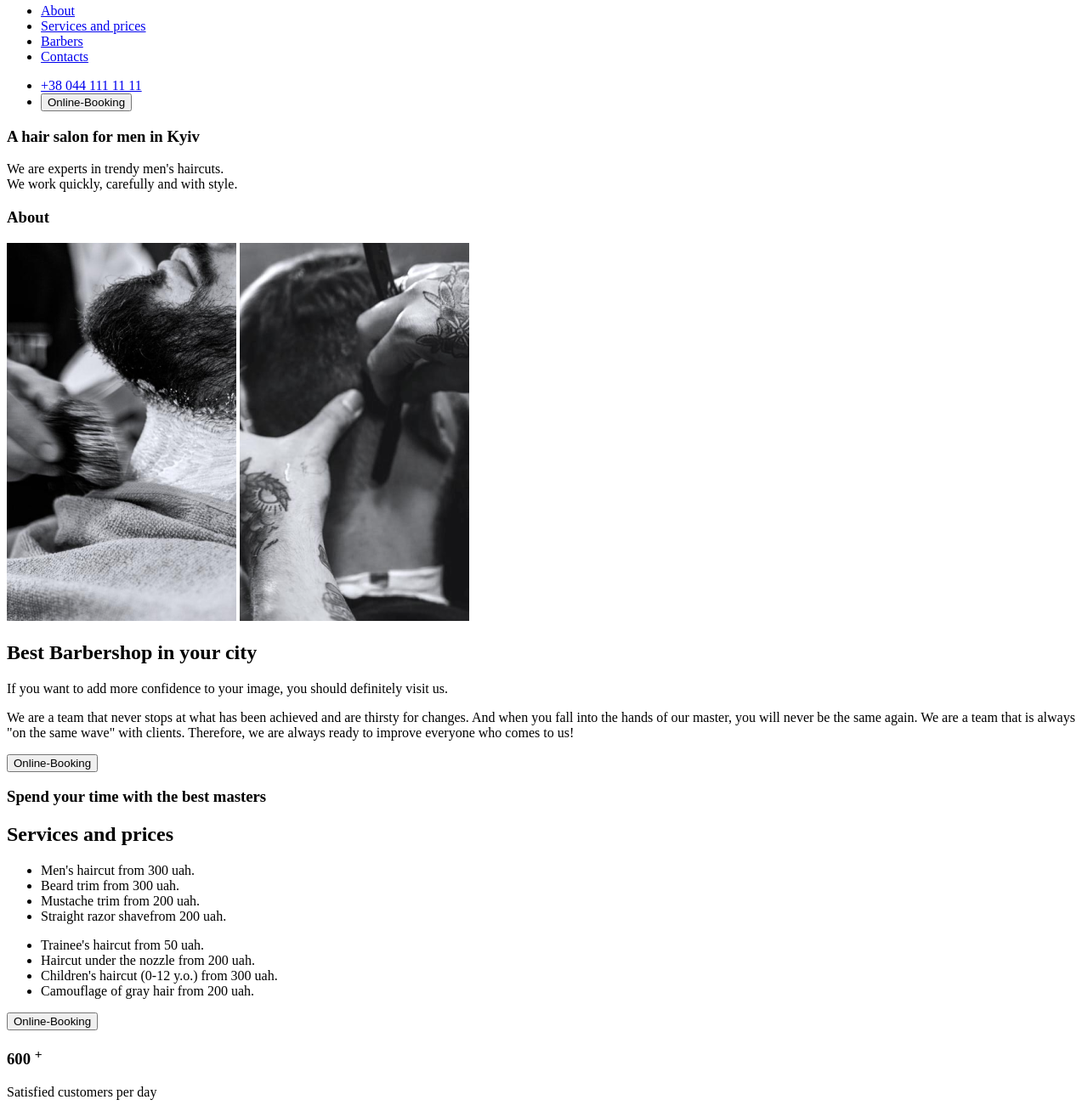
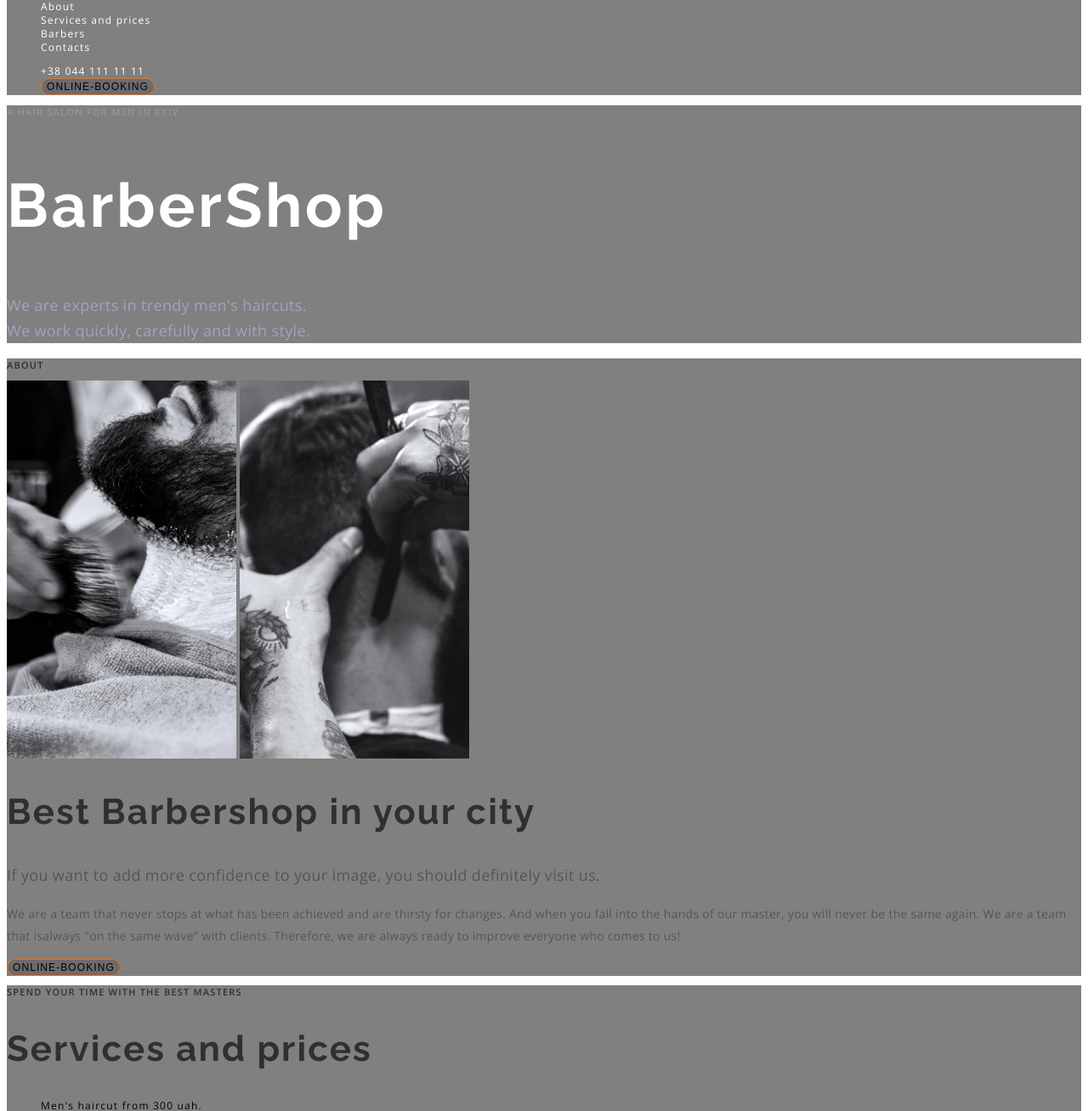
Before and after one commit to CSM9/BarberShop, a plain HTML site: page index.html in a window 1280 px wide. Shown: the part 80-1388 px from the top of the page at 85% size. Drawn offline with nearby package versions, Linux system fonts and the light colour scheme.

Commit message:
css-lesson-03

```diff
--- /dev/null
+++ b/css/style.css
@@ -0,0 +1,160 @@
+:root {
+    --backround-section: gray;
+}
+
+html {
+    font-family: "Open Sans";
+    font-style: normal;
+    font-weight: 400;
+    font-size: 12px;
+    line-height: 16px;
+    letter-spacing: 0.1em;
+}
+
+.unstyled-list {
+    list-style: none;
+}
+
+.navigation-list li a {
+    color: #ffffff;
+    text-decoration: none;
+}
+
+.link {
+    font-size: 12px;
+    line-height: 16px;
+    letter-spacing: 0.1em;
+    color: #ffffff;
+    text-decoration: none;
+}
+
+.header-navigation,
+.page-section,
+.hero-section {
+    background-color: var(--backround-section);
+}
+
+
+.navigation-list>li {
+    list-style: none;
+}
+
+.right-navigation-list>li {
+    list-style: none;
+}
+
+.online-booking-button {
+    box-sizing: border-box;
+    border: 1px solid #FF6C00;
+    border-radius: 25px;
+    font-size: 12px;
+    line-height: 16px;
+    letter-spacing: 0.09em;
+    text-transform: uppercase;
+    background: rgba(25, 28, 38, 0.2);
+}
+
+.hero-sub-title-section {
+    font-weight: 600;
+    font-size: 11px;
+    line-height: 15px;
+    text-transform: uppercase;
+    color: rgba(157, 164, 189, 0.6);
+}
+
+.hero-title-section {
+    font-family: 'Raleway';
+    font-weight: 700;
+    font-size: 72px;
+    line-height: 85px;
+    letter-spacing: 0.05em;
+    color: #FFFFFF;
+}
+
+.hero-text-section {
+    font-weight: 400;
+    font-size: 18px;
+    line-height: 30px;
+    letter-spacing: 0.02em;
+    color: #9DA4BD;
+}
+
+.sub-title-section {
+    font-family: 'Open Sans';
+    font-style: normal;
+    font-weight: 600;
+    font-size: 11px;
+    line-height: 15px;
+    text-transform: uppercase;
+    color: #303030;
+}
+
+.title-section {
+    font-family: 'Raleway';
+    font-style: normal;
+    font-weight: 700;
+    font-size: 42px;
+    line-height: 49px;
+    letter-spacing: 0.05em;
+    color: #303030;
+}
+
+.text-section-first-text {
+    font-size: 18px;
+    line-height: 30px;
+    letter-spacing: 0.02em;
+    color: #555555;
+}
+
+.text-section {
+    font-weight: 400;
+    font-size: 14px;
+    line-height: 26px;
+    letter-spacing: 0.02em;
+    color: #555555;
+}
+
+.card {
+    width: 170;
+    height: 133;
+}
+
+.card-title {
+    font-weight: 700;
+    font-size: 42px;
+    line-height: 57px;
+    text-align: center;
+    letter-spacing: 0.05em;
+    color: #303030;
+}
+
+.card-description {
+    font-weight: 600;
+    font-size: 11px;
+    line-height: 15px;
+    text-align: center;
+    color: #303030;
+}
+
+.sup {
+    font-weight: 600;
+    font-size: 16px;
+    line-height: 22px;
+    text-align: center;
+    color: #FF6C00;
+}
+
+.our-barbers .image {
+    width: 370;
+    height: 346;
+}
+
+.our-barbers .title {
+    font-weight: 400;
+    font-size: 18px;
+    line-height: 25px;
+    text-align: center;
+    letter-spacing: 0.02em;
+    color: #303030;
+
+}
--- a/index.html
+++ b/index.html
@@ -1,128 +1,149 @@
 <!DOCTYPE html>
   <html>
     <head>
-    <meta charset="UTF-8"/>
+      <meta charset="UTF-8" />
       <title>Barber Shop</title>
+      <link rel="preconnect" href="https://fonts.googleapis.com">
+      <link rel="preconnect" href="https://fonts.gstatic.com" crossorigin>
+      <link href="https://fonts.googleapis.com/css2?family=Open+Sans:wght@400;600&family=Raleway:wght@700&display=swap" rel="stylesheet">
+      <link rel="stylesheet" href="/css/style.css">
     </head>
     <body>
-    <header>
+      <header class="page-header">
         <img src="images/Logo.png" alt="Logo BarberShop App" />
-   <nav>
-    <ul>
-        <li><a href="about.html">About</a></li>
-        <li><a href="services.html">Services and prices</a></li>
-        <li><a href="barbers.html">Barbers</a></li>
-        <li><a href="contacts.html">Contacts</a></li>
+        <nav class="header-navigation">
+          <ul class="navigation-list" class="unstyled-list">
+            <li><a class="link" href="about.html">About</a></li>
+            <li><a class="link" href="services.html">Services and prices</a></li>
+            <li><a class="link" href="barbers.html">Barbers</a></li>
+            <li><a class="link" href="contacts.html">Contacts</a></li>
           </ul>
-    <ul>
-        <li><a href="tel:+38 0441111111">+38 044 111 11 11</a></li>
-        <li><button>Online-Booking</button></li>
+          <ul class="right-navigation-list" class="unstyled-list">
+            <li><a class="link" href="tel:+380441111111">+38 044 111 11 11</a></li>
+            <li class="link"><button class="online-booking-button">Online-Booking</button></li>
           </ul>
-   </nav>
         </nav>
       </header>
       <main>
-    <section>
-        <h3>A hair salon for men in Kyiv</h3>
-        <p>We are experts in trendy men's haircuts. <br>
-            We work quickly, carefully and with style.</p>
+        <section class="hero-section">
+          <h3 class="hero-sub-title-section">A hair salon for men in Kyiv</h3>
+          <h2 class="hero-title-section">BarberShop</h2>
+          <p class="hero-text-section">
+            We are experts in trendy men's haircuts. <br />
+            We work quickly, carefully and with style.
+          </p>
         </section>
-    <section>
-        <h3>About</h3>
+        <section class="page-section">
+          <h3 class="sub-title-section">About</h3>
           <div>
-            <img src="images/HairCut (1).png" alt="">
-            <img src="images/HairCut (2).png" alt="">
+            <img width="270" height="445" src="images/HairCut1.png" alt="" />
+            <img width="270" height="445" src="images/HairCut2.png" alt="" />
           </div>
 
           <div>
-            <h2>Best Barbershop in your city</h2>
-            <p>If you want to add more confidence to your image, you should definitely visit us.</p>
-            <p>We are a team that never stops at what has been achieved and are thirsty for changes. And when you fall into the hands of our master, you will never be the same again. We are a team that is always "on the same wave" with clients. Therefore, we are always ready to improve everyone who comes to us!</p>
-            <button>Online-Booking</button>
+            <h2 class="title-section">Best Barbershop in your city</h2>
+            <p class="text-section-first-text">If you want to add more confidence to your image, you should definitely visit us.
+            </p>
+            <p class="text-section">
+              We are a team that never stops at what has been achieved and are thirsty for changes. And when you fall into the hands of our master, you will never be the same again. We are a team that isalways "on the same wave" with clients. Therefore, we are always ready to improve everyone who comes to us!
+            </p>
+            <button class="online-booking-button">ONLINE-BOOKING</button>
           </div>
         </section>
-    <section>
-      <h3>Spend your time with the best masters</h3>
-      <h2>Services and prices</h2>
-<ul>
+        <section class="page-section">
+          <h3 class="sub-title-section">Spend your time with the best masters</h3>
+          <h2 class="title-section">Services and prices</h2>
+          <ul class="unstyled-list">
             <li>Men's haircut <span> from 300 uah.</span></li>
             <li>Beard trim<span> from 300 uah. </span></li>
             <li>Mustache trim<span> from 200 uah.</span></li>
             <li>Straight razor shave<span>from 200 uah.</span></li>
           </ul>
- <ul>
+          <ul class="unstyled-list">
             <li>Trainee's haircut<span> from 50 uah.</span></li>
             <li>Haircut under the nozzle<span> from 200 uah.</span></li>
             <li>Children's haircut (0-12 y.o.)<span> from 300 uah.</span></li>
             <li>Camouflage of gray hair <span> from 200 uah.</span></li>
           </ul>
-<button>Online-Booking</button>
+          <button class="online-booking-button">Online-Booking</button>
         </section>
-    <section>
-      <div>
-<div>
-  <h3>600 <sup>+</sup></h3>
-  <p>Satisfied customers per day</p>
+        <section class="page-section">
+          <div class="cards-left-side">
+            <div class="card">
+              <h3 class="card-title">600 <sup class="sup">+</sup></h3>
+              <p class="card-description">Satisfied customers per day</p>
             </div>
-<div>
-  <h3>50 <sup>+</sup></h3>
-  <p>Awards for excellent service</p>
+            <div class="card">
+              <h3 class="card-title">50 <sup class="sup">+</sup></h3>
+              <p class="card-description">Awards for excellent service</p>
             </div>
-<div>
-  <h3>20 <sup>+</sup></h3>
-  <p>Kyiv's best barbers</p>
+            <div class="card">
+              <h3 class="card-title">20 <sup class="sup">+</sup></h3>
+              <p class="card-description">Kyiv's best barbers</p>
             </div>
-<div>
-  <h3>100 <sup>+</sup></h3>
-  <p>Gifts for regular customers</p>
+            <div class="card">
+              <h3 class="card-title">100 <sup class="sup">+</sup></h3>
+              <p class="card-description">Gifts for regular customers</p>
             </div>
           </div>
           <div>
-        <h3>Old traditional school</h3>
-        <h2>¿Why people come to us?</h2>
-        <p>Only good things are said about us. But it's better to see and feel 1 time than read 10 times. </p>
+            <h3 class="sub-title-section">Old traditional school</h3>
+            <h2 class="title-section">¿Why people come to us?</h2>
+            <p class="text-section">
+              Only good things are said about us. But it's better to see and
+              feel 1 time than read 10 times.
+            </p>
           </div>
         </section>
-    <section>
-      <h3>For true enjoyers of the atmosphere</h3>
-      <h2>Our barbers</h2>
-      <ul>
-        <li><img src="images/John_Smith.png" alt="John Smith"></li>
-        <h3>John Smith</h3>
-        <p>Extreme Barber</p>
-        <li><img src="images/Michel_Doe.png" alt="Michael Doe"></li>
-        <h3>Michel Doe</h3>
-        <p>Extreme Barber</p>
-        <li><img src="images/Alan_Black.png" alt="Alan Black"></li>
-        <h3>Alan Black</h3>
-        <p>Extreme Barber</p>
+        <section class="page-section">
+          <h3 class="sub-title-section">For true enjoyers of the atmosphere</h3>
+          <h2 class="title-section">Our barbers</h2>
+          <ul class="unstyled-list our-barbers ">
+            <li><img class="image" src="images/John_Smith.png" alt="John Smith" /></li>
+            <h3 class="title">John Smith</h3>
+            <p class="ocupation">Extreme Barber</p>
+            <li><img class="image" src="images/Michel_Doe.png" alt="Michael Doe" /></li>
+            <h3 class="title">Michel Doe</h3>
+            <p class="ocupation">Extreme Barber</p>
+            <li><img class="image" src="images/Alan_Black.png" alt="Alan Black" /></li>
+            <h3 class="title">Alan Black</h3>
+            <p class="ocupation">Extreme Barber</p>
           </ul>
         </section>
-    <section>
-      <h3>In Latin, "barba" means "beard"</h3>
-      <h2 hidden> Hair Cut Action </h2>
-      <ul>
-        <li><img src="images/HairCutAction (01).png" alt="HairCutAction"></li>
-        <li><img src="images/HairCutAction (02).png" alt="HairCutAction"></li>
-        <li><img src="images/HairCutAction (03).png" alt="HairCutAction"></li>
-        <li><img src="images/HairCutAction (04).png" alt="HairCutAction"></li>
+        <section class="page-section">
+          <h3 class="sub-title-section">In Latin, "barba" means "beard"</h3>
+          <h2 hidden>Hair Cut Action</h2>
+          <ul class="unstyled-list">
+            <li>
+              <img src="images/HairCutAction1.png" alt="HairCutAction" />
+            </li>
+            <li>
+              <img src="images/HairCutAction2.png" alt="HairCutAction" />
+            </li>
+            <li>
+              <img src="images/HairCutAction3.png" alt="HairCutAction" />
+            </li>
+            <li>
+              <img src="images/HairCutAction4.png" alt="HairCutAction" />
+            </li>
           </ul>
         </section>
-    <section>
+        <section class="page-section">
           <div>
-        <h3>Online-booking</h3>
-        <input placeholder="Name*">
-        <input placeholder="Phone*">
-        <input placeholder="Mesage*">
+            <h3 class="online-booking-button">Online-booking</h3>
+            <input placeholder="Name*" />
+            <input placeholder="Phone*" />
+            <input placeholder="Mesage*" />
             <button>Send</button>
-
           </div>
           <div>
             <h3>Contacts</h3>
-      <ul>
+            <ul class="unstyled-list">
               <li><a href="">st. Vasilkovaya, 7A Kiev, 08132</a></li>
-        <li><a href="tel:+38 0441111111">+38 044 111 11 11</a></li>
-        <li><a href="mailto:barbershop@email.com">barbershop@email.com</a></li>
+              <li><a href="tel:+380441111111">+38 044 111 11 11</a></li>
+              <li>
+                <a href="mailto:barbershop@email.com">barbershop@email.com</a>
+              </li>
             </ul>
             <h3>Working hours</h3>
             <p>Every day from 9:00 to 22:00</p>
@@ -132,9 +153,10 @@
     </body>
     <footer>
       <p>&copy;Copyright 2020</p>
-  <ul>
+      <ul class="unstyled-list">
         <li><a href="#"></a>Instragram</li>
         <li><a href="#"></a>YouTube</li>
       </ul>
     </footer>
   </html>
+</html>
```
Also changed, not shown: images/HairCut1.png (renamed from images/HairCut (1).png), images/HairCut2.png (renamed from images/HairCut (2).png), images/HairCutAction1.png (renamed from images/HairCutAction (01).png), images/HairCutAction2.png (renamed from images/HairCutAction (02).png), images/HairCutAction3.png (renamed from images/HairCutAction (03).png), images/HairCutAction4.png (renamed from images/HairCutAction (04).png). Lines whose indentation alone changed are shown as unchanged.
